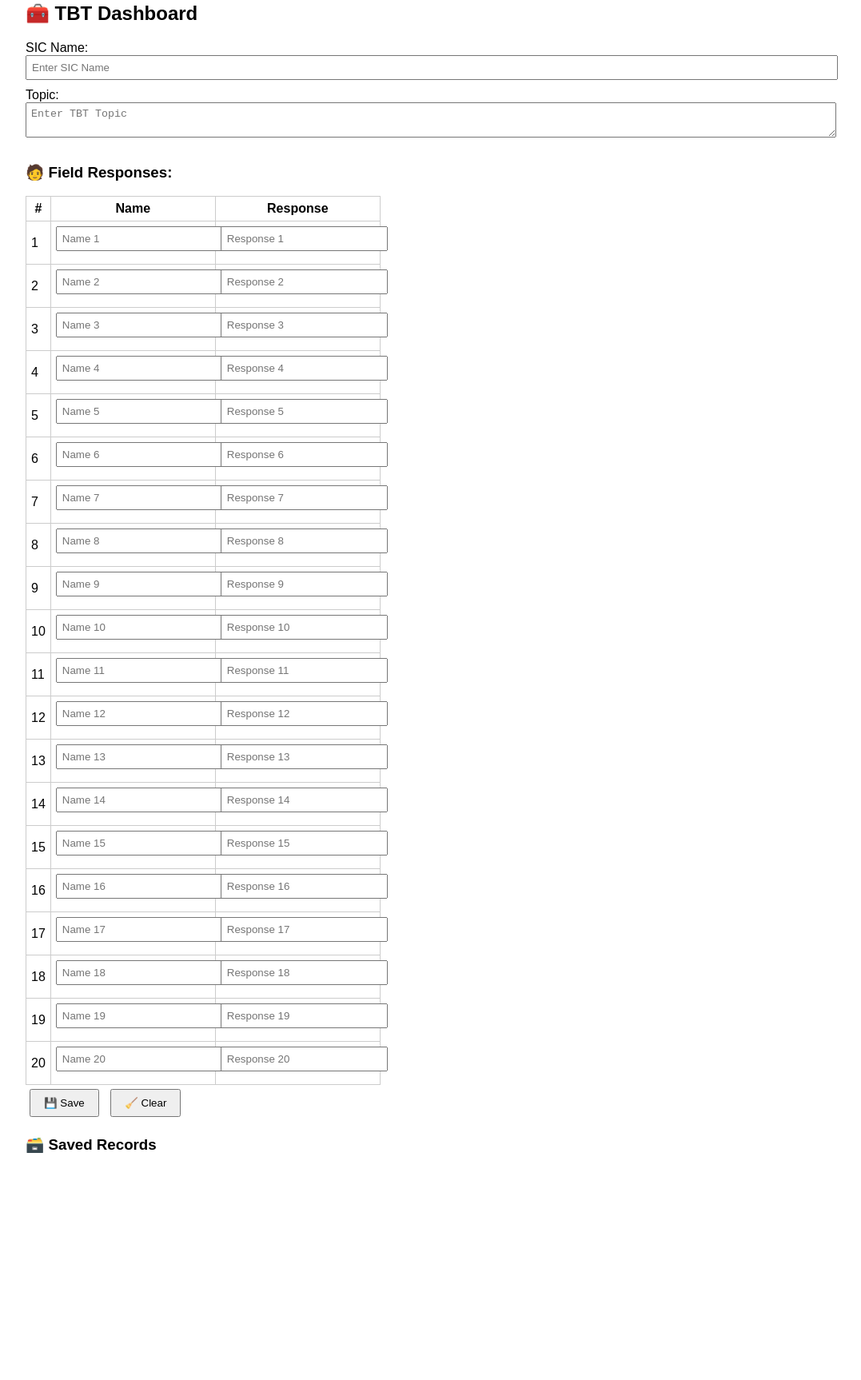
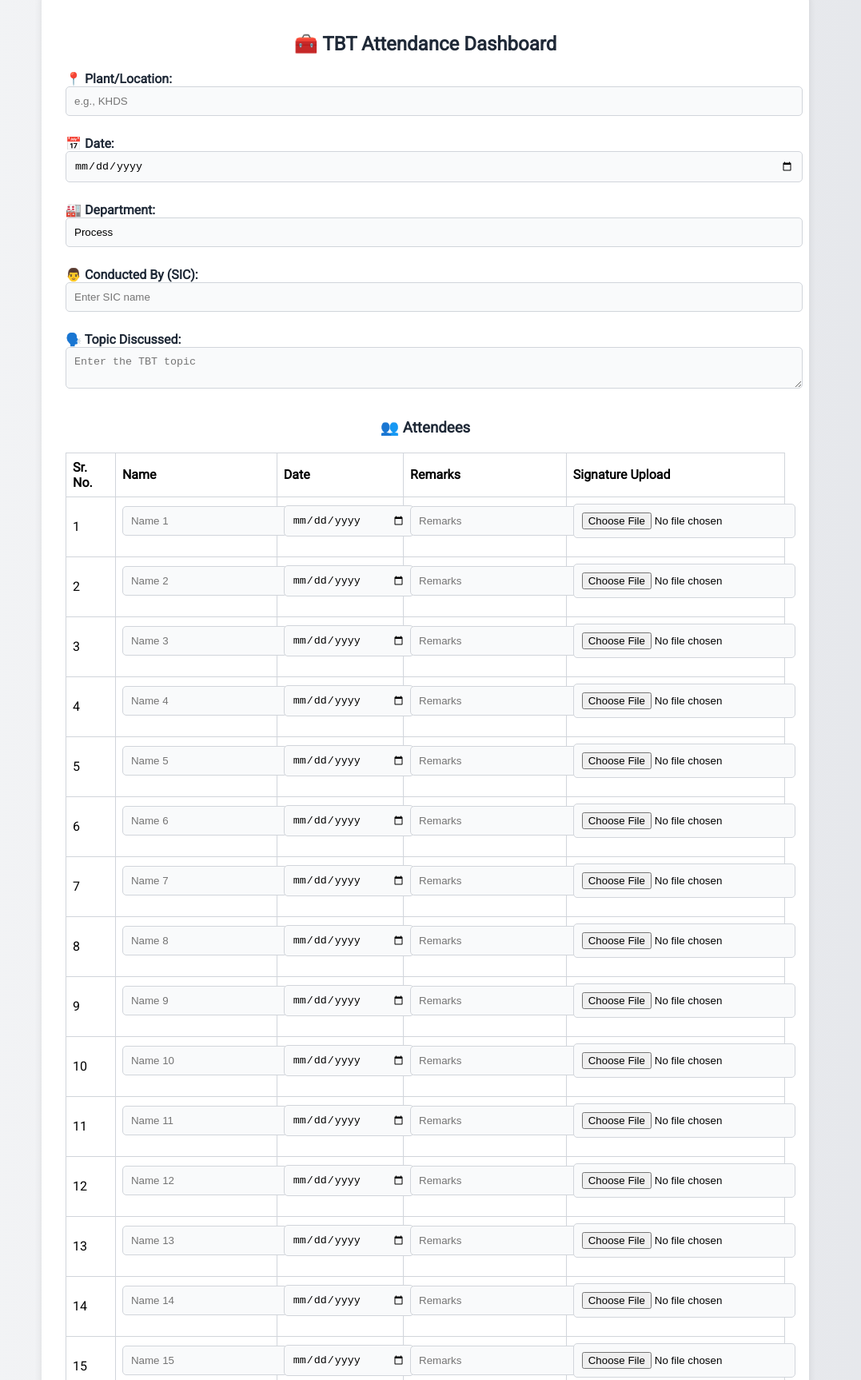
Before and after one commit to ESWAPONU/sic-tbt-attendance, a plain HTML site: page index.html in a window 1280 px wide. Shown: the part 37-1763 px from the top of the page at 80% size, without its empty margins (108-1185 px from the left). Before the commit the page ends 1519 px from the top, so only its background shows below. Drawn offline with Linux system fonts and the light colour scheme.

Commit message:
Update index.html

```diff
--- a/index.html
+++ b/index.html
@@ -2,131 +2,143 @@
 <html lang="en">
 <head>
   <meta charset="UTF-8" />
-  <title>TBT Dashboard</title>
+  <title>TBT Attendance Dashboard</title>
+  <meta name="viewport" content="width=device-width, initial-scale=1" />
+  <link href="https://fonts.googleapis.com/css2?family=Roboto&display=swap" rel="stylesheet">
   <style>
     body {
-      font-family: sans-serif;
+      font-family: 'Roboto', sans-serif;
+      background: linear-gradient(to right, #f3f4f6, #e5e7eb);
       padding: 20px;
-      max-width: 1000px;
+    }
+    .container {
+      background: #fff;
+      max-width: 900px;
       margin: auto;
+      padding: 30px;
+      border-radius: 10px;
+      box-shadow: 0 0 10px rgba(0,0,0,0.1);
     }
-    table, td, th {
-      border: 1px solid #ccc;
-      border-collapse: collapse;
-      padding: 6px;
+    h2, h3 {
+      text-align: center;
+      color: #1f2937;
+    }
+    label {
+      font-weight: bold;
+      margin-top: 10px;
+      display: block;
+      color: #1f2937;
     }
     input, textarea {
       width: 100%;
-      margin-bottom: 10px;
-      padding: 6px;
+      padding: 10px;
+      margin-bottom: 15px;
+      border-radius: 5px;
+      border: 1px solid #d1d5db;
+      background-color: #f9fafb;
     }
-    .btn {
-      padding: 8px 16px;
-      margin: 5px;
+    table {
+      width: 100%;
+      border-collapse: collapse;
+      margin-top: 20px;
+    }
+    th, td {
+      border: 1px solid #d1d5db;
+      padding: 8px;
+      text-align: left;
+    }
+    button {
+      background: #2563eb;
+      color: white;
+      border: none;
+      padding: 10px 20px;
+      font-size: 16px;
+      margin-top: 20px;
+      border-radius: 5px;
+      cursor: pointer;
+    }
+    button:hover {
+      background: #1d4ed8;
     }
   </style>
 </head>
 <body>
-  <h2>🧰 TBT Dashboard</h2>
-  <label>SIC Name:</label>
-  <input id="sicName" type="text" placeholder="Enter SIC Name">
 
-  <label>Topic:</label>
-  <textarea id="topic" placeholder="Enter TBT Topic"></textarea>
+<div class="container">
+  <h2>🧰 TBT Attendance Dashboard</h2>
 
-  <h3>🧑 Field Responses:</h3>
+  <label>📍 Plant/Location:</label>
+  <input type="text" id="location" placeholder="e.g., KHDS">
+
+  <label>📅 Date:</label>
+  <input type="date" id="tbtDate">
+
+  <label>🏭 Department:</label>
+  <input type="text" id="department" value="Process">
+
+  <label>👨 Conducted By (SIC):</label>
+  <input type="text" id="conductedBy" placeholder="Enter SIC name">
+
+  <label>🗣️ Topic Discussed:</label>
+  <textarea id="topic" placeholder="Enter the TBT topic"></textarea>
+
+  <h3>👥 Attendees</h3>
+
   <table>
     <thead>
-      <tr><th>#</th><th>Name</th><th>Response</th></tr>
+      <tr><th>Sr. No.</th><th>Name</th><th>Date</th><th>Remarks</th><th>Signature Upload</th></tr>
     </thead>
-    <tbody id="fieldTable"></tbody>
+    <tbody id="attendeeTable"></tbody>
   </table>
 
-  <button class="btn" onclick="saveData()">💾 Save</button>
-  <button class="btn" onclick="clearForm()">🧹 Clear</button>
-
-  <h3>🗃️ Saved Records</h3>
-  <ul id="savedList"></ul>
+  <button onclick="download()">📥 Download Attendance</button>
+</div>
 
 <script>
-    // Create 20 inputs
-    const table = document.getElementById("fieldTable");
+  const tbody = document.getElementById("attendeeTable");
   for (let i = 1; i <= 20; i++) {
     const row = document.createElement("tr");
     row.innerHTML = `
       <td>${i}</td>
-        <td><input id="name${i}" type="text" placeholder="Name ${i}"></td>
-        <td><input id="response${i}" type="text" placeholder="Response ${i}"></td>
+      <td><input id="name${i}" placeholder="Name ${i}"></td>
+      <td><input type="date" id="date${i}"></td>
+      <td><input id="remarks${i}" placeholder="Remarks"></td>
+      <td><input type="file" id="sign${i}" accept="image/*"></td>
     `;
-      table.appendChild(row);
+    tbody.appendChild(row);
   }
 
-    function saveData() {
-      const sic = document.getElementById("sicName").value;
-      const topic = document.getElementById("topic").value;
-      const date = new Date().toISOString().split("T")[0];
-      const responses = [];
+  function download() {
+    let data = [
+      ['Location', document.getElementById("location").value],
+      ['Date', document.getElementById("tbtDate").value],
+      ['Department', document.getElementById("department").value],
+      ['Conducted By', document.getElementById("conductedBy").value],
+      ['Topic', document.getElementById("topic").value],
+      [''],
+      ['Sr. No.', 'Name', 'Date', 'Remarks', 'Signature Filename']
+    ];
 
     for (let i = 1; i <= 20; i++) {
       const name = document.getElementById(`name${i}`).value;
-        const response = document.getElementById(`response${i}`).value;
-        if (name && response) responses.push({ name, response });
-      }
+      const date = document.getElementById(`date${i}`).value;
+      const remarks = document.getElementById(`remarks${i}`).value;
+      const sign = document.getElementById(`sign${i}`);
+      const filename = sign.files.length > 0 ? sign.files[0].name : '';
 
-      const data = { date, sic, topic, responses };
-      localStorage.setItem(`${date}-${sic}`, JSON.stringify(data));
-      loadSaved();
-      alert("Saved!");
-    }
-
-    function loadSaved() {
-      const saved = document.getElementById("savedList");
-      saved.innerHTML = "";
-
-      Object.keys(localStorage).forEach(key => {
-        const li = document.createElement("li");
-        li.innerHTML = `
-          <strong>${key}</strong>
-          <button onclick="editData('${key}')">✏️ Edit</button>
-          <button onclick="deleteData('${key}')">🗑️ Delete</button>
-        `;
-        saved.appendChild(li);
-      });
-    }
-
-    function editData(key) {
-      const data = JSON.parse(localStorage.getItem(key));
-      document.getElementById("sicName").value = data.sic;
-      document.getElementById("topic").value = data.topic;
-
-      for (let i = 1; i <= 20; i++) {
-        document.getElementById(`name${i}`).value = "";
-        document.getElementById(`response${i}`).value = "";
-      }
-
-      data.responses.forEach((r, i) => {
-        document.getElementById(`name${i+1}`).value = r.name;
-        document.getElementById(`response${i+1}`).value = r.response;
-      });
-    }
-
-    function deleteData(key) {
-      if (confirm("Delete this record?")) {
-        localStorage.removeItem(key);
-        loadSaved();
+      if (name || date || remarks || filename) {
+        data.push([i, name, date, remarks, filename]);
       }
     }
 
-    function clearForm() {
-      document.getElementById("sicName").value = "";
-      document.getElementById("topic").value = "";
-      for (let i = 1; i <= 20; i++) {
-        document.getElementById(`name${i}`).value = "";
-        document.getElementById(`response${i}`).value = "";
+    const csvContent = data.map(e => e.join(",")).join("\n");
+    const blob = new Blob([csvContent], {type: "text/csv;charset=utf-8;"});
+    const link = document.createElement("a");
+    link.href = URL.createObjectURL(blob);
+    link.download = "TBT-Attendance.csv";
+    link.click();
   }
-    }
+</script>
 
-    loadSaved();
-  </script>
 </body>
 </html>
```
Lines whose indentation alone changed are shown as unchanged.
